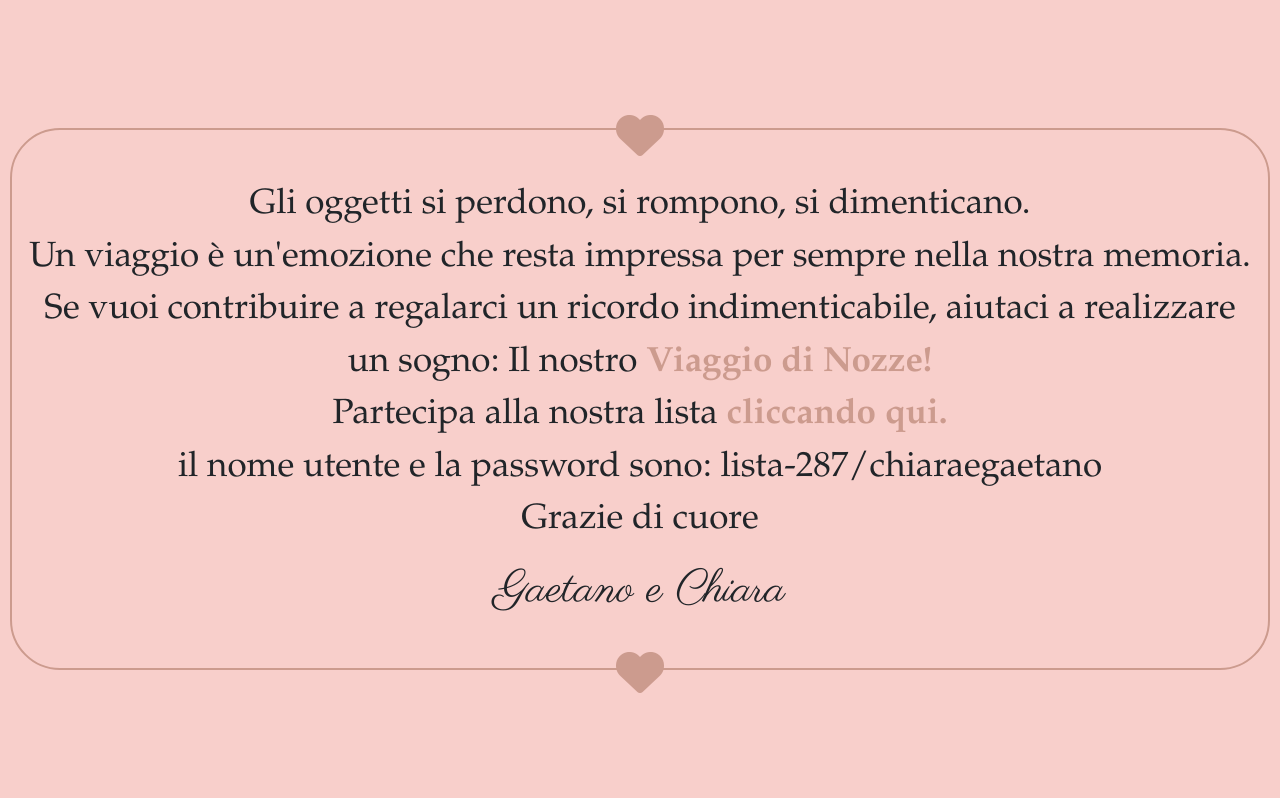
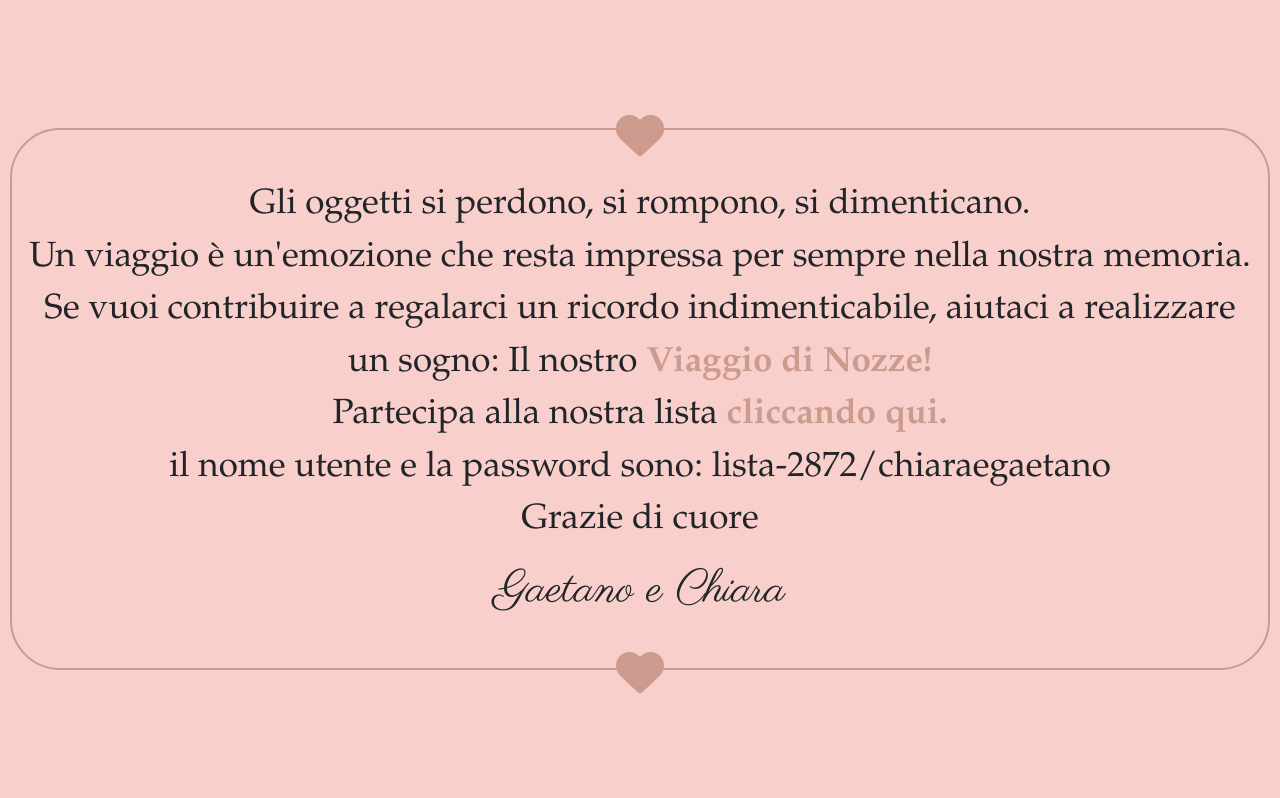
Before and after one commit to Merendo/chiara-gaetano, a Node server app: page /ListaNozze in a window 1280 px wide. Shown: the part 76-874 px from the top of the page. Run offline with Node 20, Linux system fonts and the light colour scheme; some libraries are stand-ins or nearby versions; some web fonts are replaced.

```diff
--- a/views/ListaNozze.ejs
+++ b/views/ListaNozze.ejs
@@ -24,7 +24,7 @@
             Se vuoi contribuire a regalarci un ricordo indimenticabile, aiutaci a realizzare un sogno: Il nostro <b style="color: #cc9b8e;"> Viaggio di Nozze! </b> <br>
             Partecipa alla nostra lista
             <a href="https://goccediviaggio.it/lista/chiaraegaetano">cliccando qui.</a> <br>
-            il nome utente e la password sono: lista-287/chiaraegaetano
+            il nome utente e la password sono: lista-2872/chiaraegaetano
             <br>
             Grazie di cuore
           </p>
```
